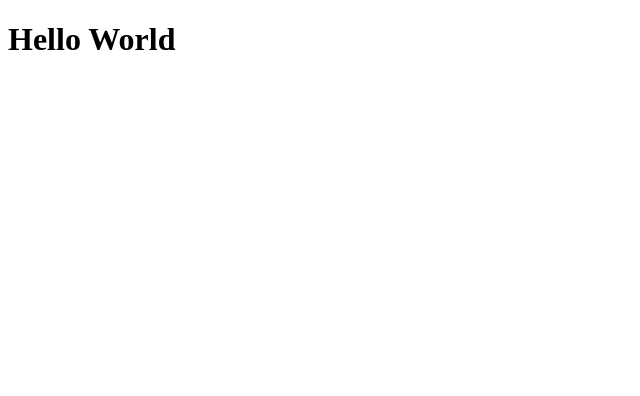
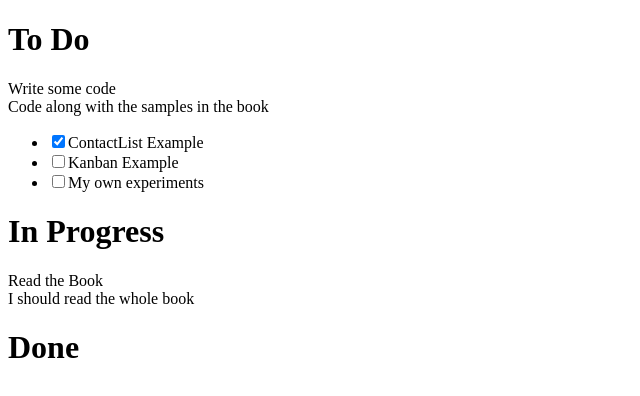
Before and after one commit to michaelperrin/pro-react-kanban, a React app: page / in a window 1280 px wide. Shown: the top 396 px of the page, without its empty margins (0-640 px from the left). Built offline with nearby package versions, Linux system fonts and the light colour scheme.

Commit message:
Start implementation of Kanban

```diff
--- a/app/App.js
+++ b/app/App.js
@@ -1,12 +1,38 @@
 import React, { Component } from 'react';
 import {render} from 'react-dom';
+import KanbanBoard from './KanbanBoard';
 
-class App extends Component {
-  render(){
-    return (
-      <h1>Hello World</h1>
-    );
-  }
-}
+let cardsList = [
+ {
+    id: 1,
+    title: "Read the Book",
+    description: "I should read the whole book",
+    status: "in-progress",
+    tasks: []
+  },
+  {
+    id: 2,
+    title: "Write some code",
+    description: "Code along with the samples in the book",
+    status: "todo",
+    tasks: [
+      {
+        id: 1,
+        name: "ContactList Example",
+        done: true
+      },
+      {
+        id: 2,
+        name: "Kanban Example",
+        done: false
+      },
+      {
+        id: 3,
+        name: "My own experiments",
+        done: false
+      }
+    ]
+  },
+];
 
-render(<App />, document.getElementById('root'));
+render(<KanbanBoard cards={cardsList} />, document.getElementById('root'));
--- /dev/null
+++ b/app/Card.js
@@ -0,0 +1,18 @@
+import React, { Component } from 'react';
+import CheckList from './CheckList';
+
+class Card extends Component {
+  render() {
+    return (
+      <div className="card">
+        <div className="card__title">{this.props.title}</div>
+        <div className="card__details">
+          {this.props.description}
+          <CheckList cardId={this.props.id} tasks={this.props.tasks} />
+        </div>
+      </div>
+    );
+  }
+}
+
+export default Card;
--- /dev/null
+++ b/app/CheckList.js
@@ -0,0 +1,21 @@
+import React, { Component } from 'react';
+
+class CheckList extends Component {
+  render() {
+    let tasks = this.props.tasks.map((task) => (
+      <li className="checklist__task">
+        <input type="checkbox" defaultChecked={task.done} />
+        {task.name}
+        <a href="#" className="checklist__task--remove" />
+      </li>
+    ));
+
+    return (
+      <div className="checklist">
+        <ul>{tasks}</ul>
+      </div>
+    );
+  }
+}
+
+export default CheckList;
--- /dev/null
+++ b/app/KanbanBoard.js
@@ -0,0 +1,24 @@
+import React, { Component } from 'react';
+import List from './List'
+
+class KanbanBoard extends Component {
+  render() {
+    return (
+      <div className="app">
+        <List id='todo' title="To Do" cards={
+          this.props.cards.filter((card) => card.status === "todo")
+        } />
+
+        <List id='in-progress' title="In Progress" cards={
+          this.props.cards.filter((card) => card.status === "in-progress")
+        } />
+
+        <List id='done' title='Done' cards={
+          this.props.cards.filter((card) => card.status === "done")
+        } />
+      </div>
+    )
+  }
+}
+
+export default KanbanBoard;
--- /dev/null
+++ b/app/List.js
@@ -0,0 +1,22 @@
+import React, { Component } from 'react';
+import Card from './Card';
+
+class List extends Component {
+  render() {
+    var cards = this.props.cards.map((card) => {
+      return <Card id={card.id}
+                   title={card.title}
+                   description={card.description}
+                   tasks={card.tasks} />
+    });
+
+    return (
+      <div className="list">
+        <h1>{this.props.title}</h1>
+        {cards}
+      </div>
+    );
+  }
+}
+
+export default List;
```
